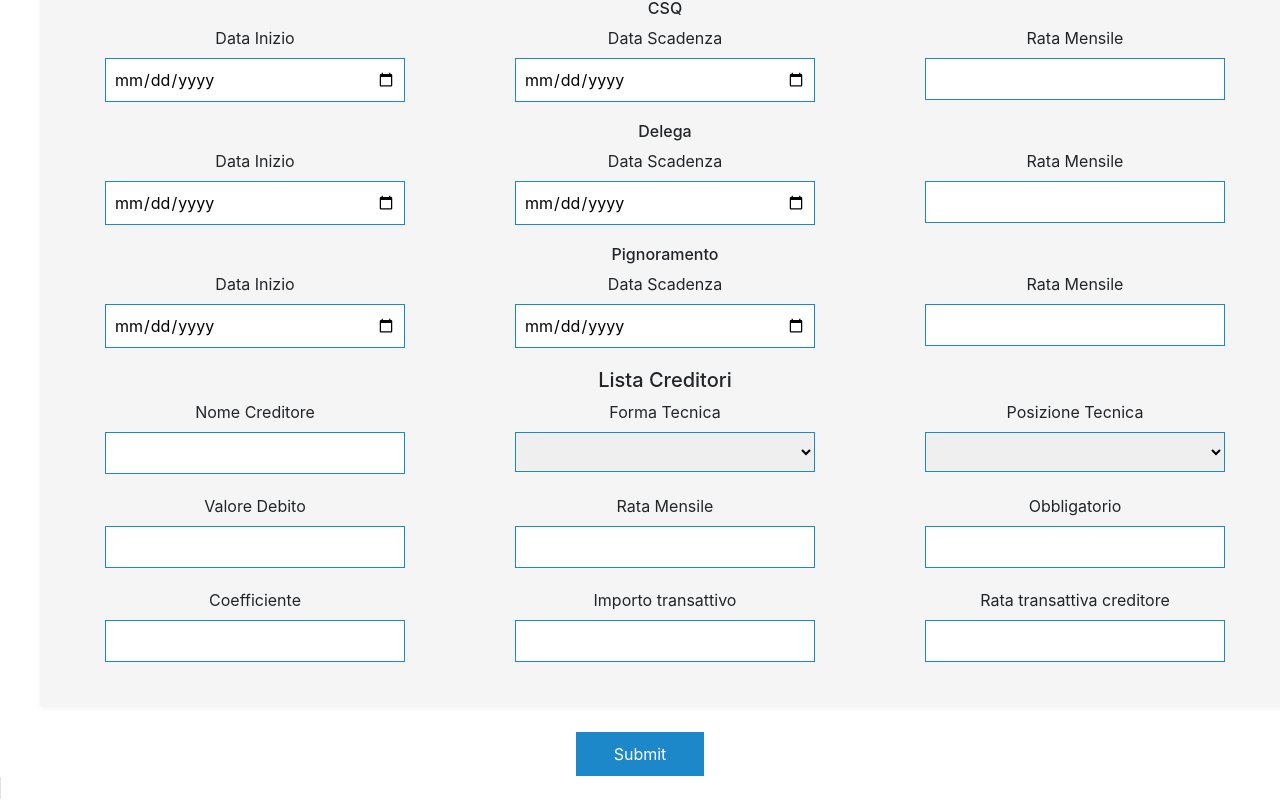
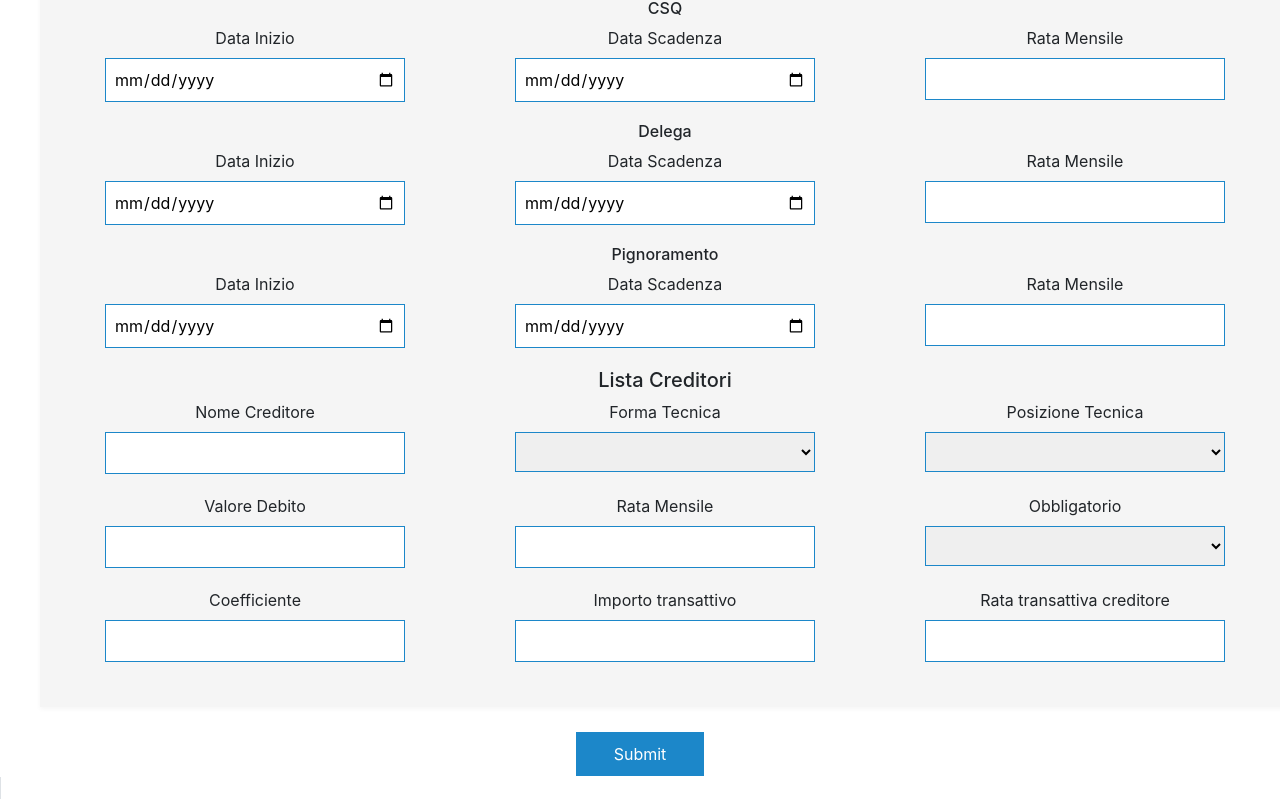
Before and after one commit to glucchinodebest/Esdebitami_webPage, an Angular app: page /dashBoard in a window 1280 px wide. Shown: the part 3559-4359 px from the top of the page. Built offline with nearby package versions, Linux system fonts and the light colour scheme.

Commit message:
perfezionamento input

```diff
--- a/src/app/esdebitami-dashboard/esdebitami-dashboard.component.html
+++ b/src/app/esdebitami-dashboard/esdebitami-dashboard.component.html
@@ -1135,7 +1135,10 @@
                                 <input type="text" formControlName="listaCreditori_rataMensile">
                             </div>
                             <div class="col-12 col-sm-4">
-                                <input type="text" formControlName="listaCreditori_obbligatorio">
+                                <select name="RegimePatrimoniale" formControlName="listaCreditori_obbligatorio">
+                                    <option value="Si">Si</option>
+                                    <option value="No">No</option>
+                                </select>
                             </div>
                         </div>
 
--- a/src/app/esdebitami-dashboard/esdebitami-dashboard.component.ts
+++ b/src/app/esdebitami-dashboard/esdebitami-dashboard.component.ts
@@ -541,7 +541,7 @@ export class EsdebitamiDashboardComponent implements OnInit {
       },
       listaCreditori: [
         {
-          cObbligato: true,
+          cObbligato: this.dataForm.get('listaCreditori_obbligatorio').value=='Si',
           coefficienteCreditore: this.dataForm.get('listaCreditori_coefficiente').value,
           formaTecnica: this.dataForm.get('listaCreditori_formaTecnica').value,
           nomeCreditore: this.dataForm.get('listaCreditori_nomeCreditore').value,
@@ -549,8 +549,8 @@ export class EsdebitamiDashboardComponent implements OnInit {
           posizioneTecnica: this.dataForm.get('listaCreditori_posizioneTecnica').value,
           rataCreditore: this.dataForm.get('listaCreditori_rataMensile').value,
           valoreDebito: this.dataForm.get('listaCreditori_valoreDebito').value,
-          importoTransattivo:0,
-          rataTransattivaCreditore:0
+          importoTransattivo: this.dataForm.get('importoTransattivo').value,
+          rataTransattivaCreditore: this.dataForm.get('rataTransattivaCreditore').value,
         }
       ],
       riepilogoCreditori: {
```
